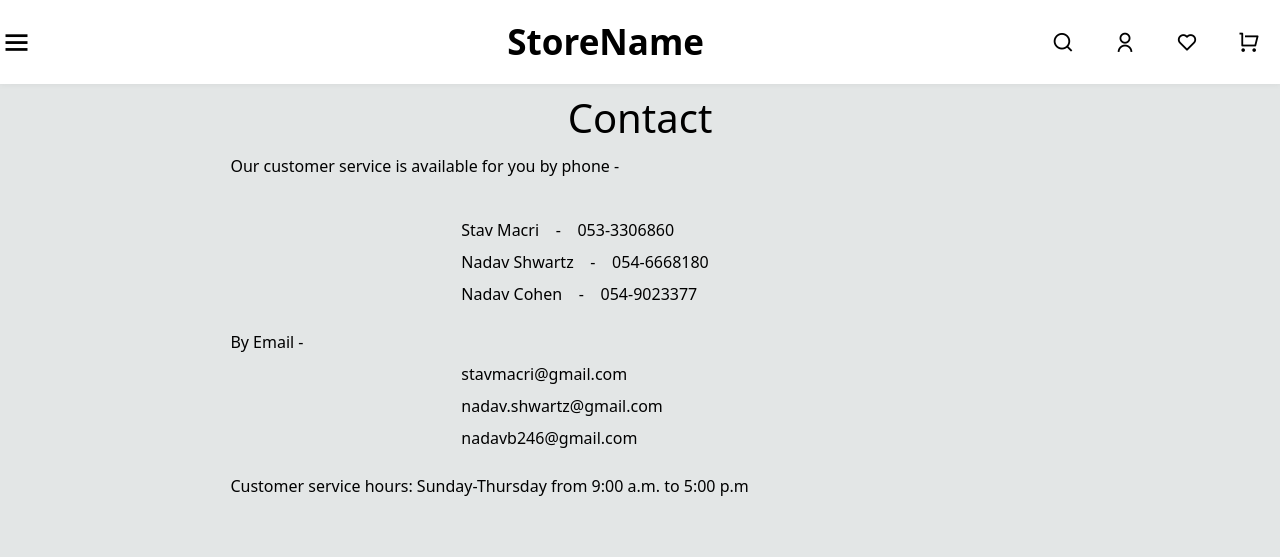
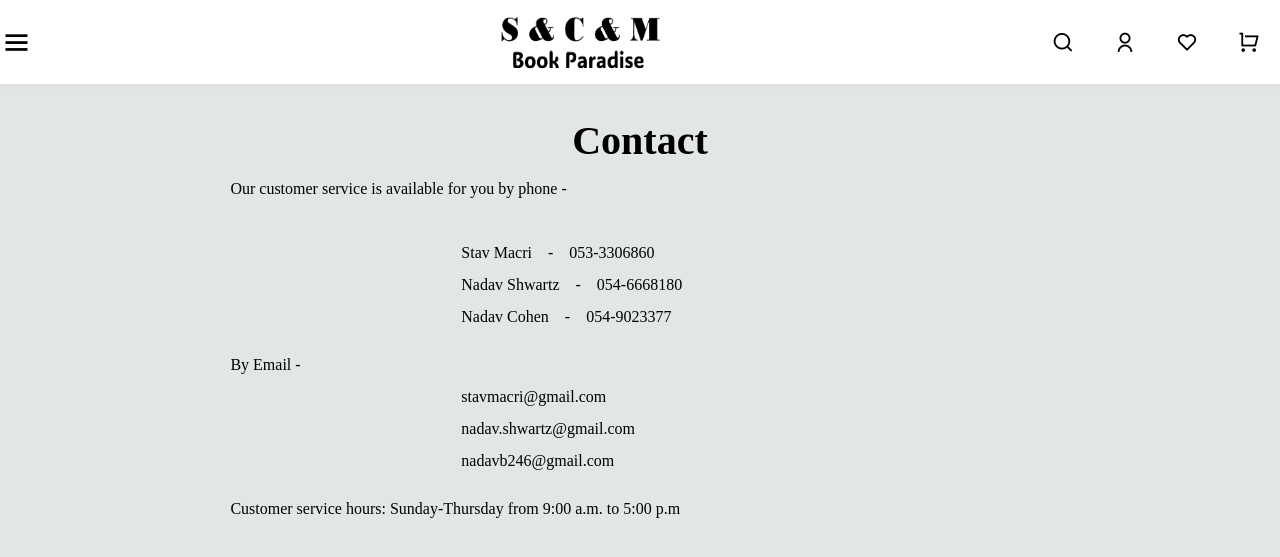
Before and after one commit to nadavswartz/FinalProject, a Node server app: page /about in a window 1280 px wide. Shown: the top 557 px of the page. Run offline with Node 20, Linux system fonts and the light colour scheme; some libraries are stand-ins or nearby versions.

Commit message:
new logo

```diff
--- a/public/css/contact.css
+++ b/public/css/contact.css
@@ -1,21 +1,29 @@
 .info
 {
+    font-family: 'Roboto Slab', serif;
+    font-weight: 200;
     margin-left: 18%;
     line-height: 2;
 }
 
-h1
+.contact-title
 {
-    margin-top: 7%;
+    margin-top: 23px;
     text-align: center;
+    font-family: 'Roboto Slab', serif;
+    font-weight: 800;
 }
 
 h1+p
 {
     margin-top: 5%;
+    /* font-family: 'Roboto Slab', serif;
+    font-weight: 200; */
 }
 
 p
 {
     margin-left: 22%;
+    font-family: 'Roboto Slab', serif;
+    font-weight: 200;
 }
--- a/public/css/style.css
+++ b/public/css/style.css
@@ -102,13 +102,20 @@ header {
 }
 
 .logo {
-  right: 45%;
+  right: 47%;
   position: absolute;
   font-size: 35px;
   color: var(--text-color);
   font-weight: 800;
   text-decoration: none;
 }
+
+
+.imglogo{
+  width: 195px;
+  height: 89px;
+}
+
 
 .floating-button {
   position: fixed; /* Fixed positioning to float above content */
@@ -177,7 +184,8 @@ header {
   text-decoration: none;
   color: var(--text-color);
   font-size: 1.2em;
-  font-family: 'Courier New', Courier, monospace;
+  font-family: 'PT Serif', serif;
+  /* font-family: 'Courier New', Courier, monospace; */
   border-bottom: 1px solid rgba(0, 0, 0, 0.1);
 
 }
@@ -451,7 +459,7 @@ header {
 }
 
 #fantasy-banner {
-  background-image: url(../img/fantasybanner.gif);
+  background-image: url(../img/fantasybanner.png);
   background-size: cover;
   background-position: center;
   background-repeat: no-repeat;
--- a/views/about.ejs
+++ b/views/about.ejs
@@ -23,7 +23,7 @@
 
     <br>
 
-    <h1>Contact</h1>
+    <h1 class="contact-title">Contact</h1>
 
     <div class="info">
         Our customer service is available for you by phone - <br><br>
--- a/views/header.ejs
+++ b/views/header.ejs
@@ -21,7 +21,10 @@
 <body>
   <header id="header">
     <button class="menu" id="menu-button"><i class="bx bx-menu"></i></button>
-    <a class="logo" href="/home">StoreName</a>
+    <a class="logo" href="/home">
+      <img class="imglogo" src="../img/logof.png" alt="Store Logo">
+    </a>
+
     <div class="nav-right">
       <button><i class="ri-search-line"></i></button>
       <button id="user"><i class="ri-user-line"></i></button>
```
Also changed, not shown: public/img/logof.png (added).
